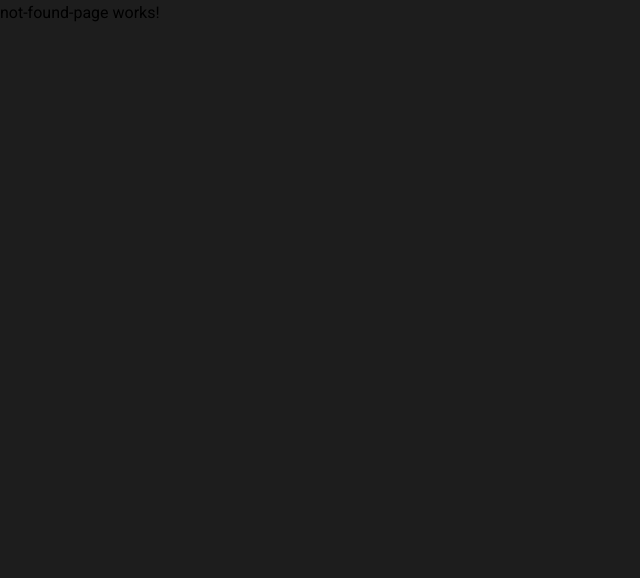
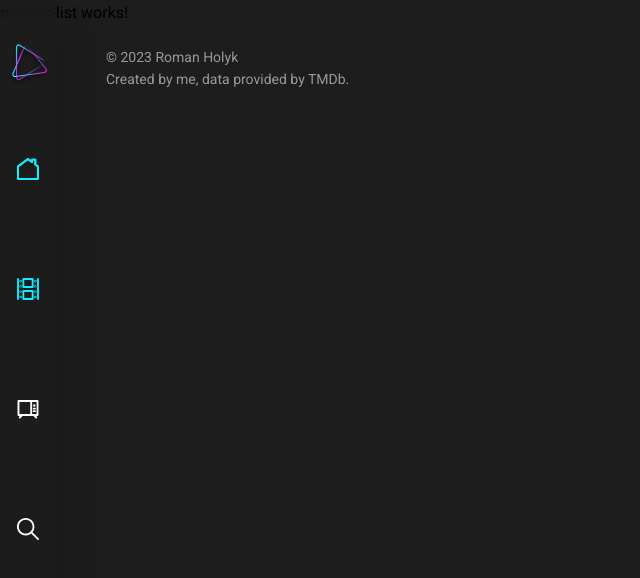
Before and after one commit to romangolik/angular-movie-app, an Angular app: page /movies in a window 1280 px wide. Shown: the top 578 px of the page, without its empty margins (0-640 px from the left). Built offline with nearby package versions, Linux system fonts and the light colour scheme.

Commit message:
Created movies page component

```diff
--- /dev/null
+++ b/src/app/containers/portal/movies/movies-list/movies-list.component.html
@@ -0,0 +1 @@
+<p>movies-list works!</p>
--- /dev/null
+++ b/src/app/containers/portal/movies/movies-list/movies-list.component.ts
@@ -0,0 +1,15 @@
+import { Component, OnInit } from '@angular/core';
+
+@Component({
+  selector: 'app-movies-list',
+  templateUrl: './movies-list.component.html',
+  styleUrls: ['./movies-list.component.scss']
+})
+export class MoviesListComponent implements OnInit {
+
+  constructor() { }
+
+  ngOnInit(): void {
+  }
+
+}
--- /dev/null
+++ b/src/app/containers/portal/movies/movies.routing.ts
@@ -0,0 +1,20 @@
+import { NgModule } from '@angular/core';
+import { Routes, RouterModule } from '@angular/router';
+
+const routes: Routes = [
+  {
+    path: '',
+    children: [
+      {
+        path: '',
+        loadChildren: () => import('./movies-list/movies-list.module').then(u => u.MoviesListModule)
+      }
+    ]
+  }
+];
+
+@NgModule({
+  imports: [ RouterModule.forChild(routes) ],
+  exports: [ RouterModule ]
+})
+export class MovieslRouting {}
--- a/src/app/containers/portal/portal.routing.ts
+++ b/src/app/containers/portal/portal.routing.ts
@@ -11,6 +11,10 @@ const routes: Routes = [
       {
         path: '',
         loadChildren: () => import('./home/home.module').then(u => u.HomeModule)
+      },
+      {
+        path: 'movies',
+        loadChildren: () => import('./movies/movies.module').then(u => u.MoviesModule)
       }
     ]
   }
```
Also changed, not shown: src/app/containers/portal/movies/movies-list/movies-list.module.ts (added, +16 -0 lines), src/app/containers/portal/movies/movies-list/movies-list.routing.ts (added, +17 -0 lines), src/app/containers/portal/movies/movies.module.ts (added, +12 -0 lines), src/app/containers/portal/movies/movies-list/movies-list.component.scss (added).
